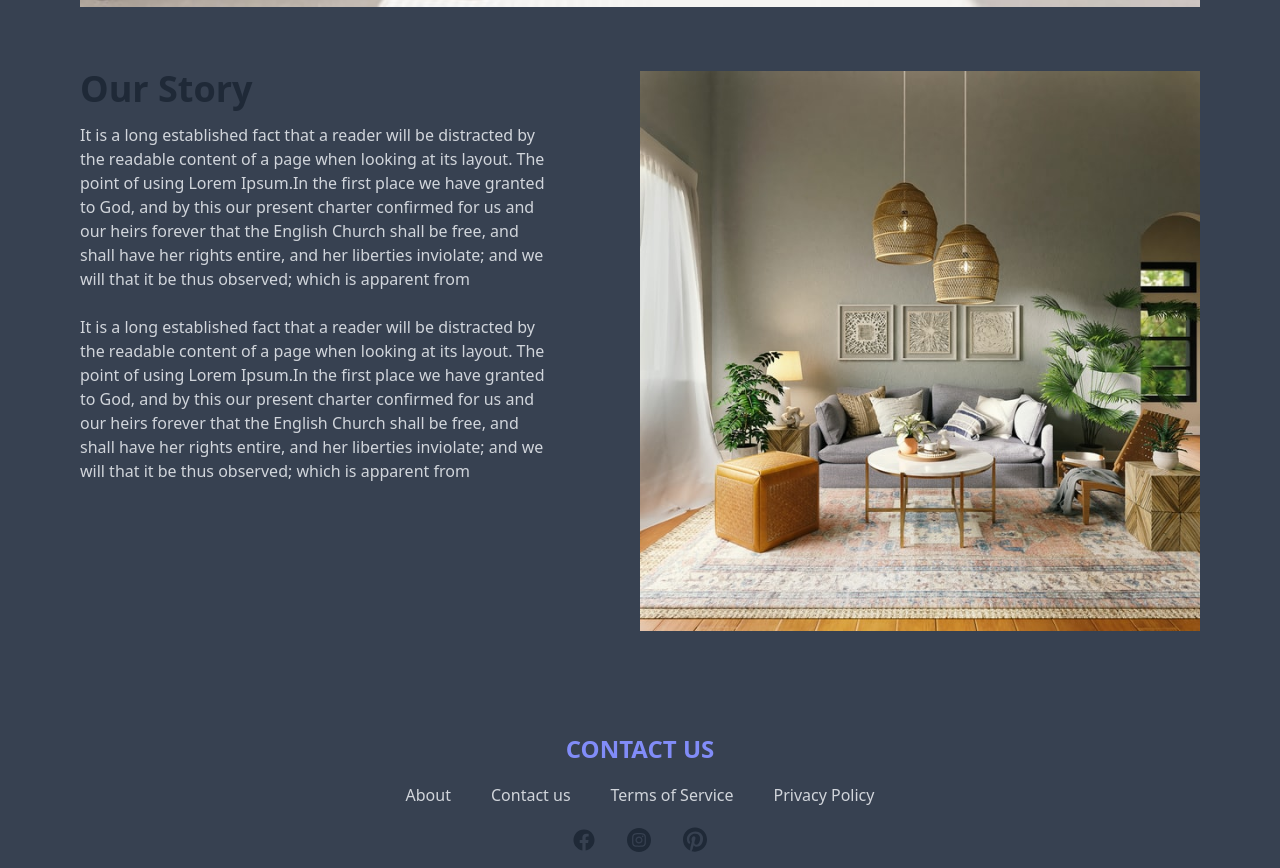
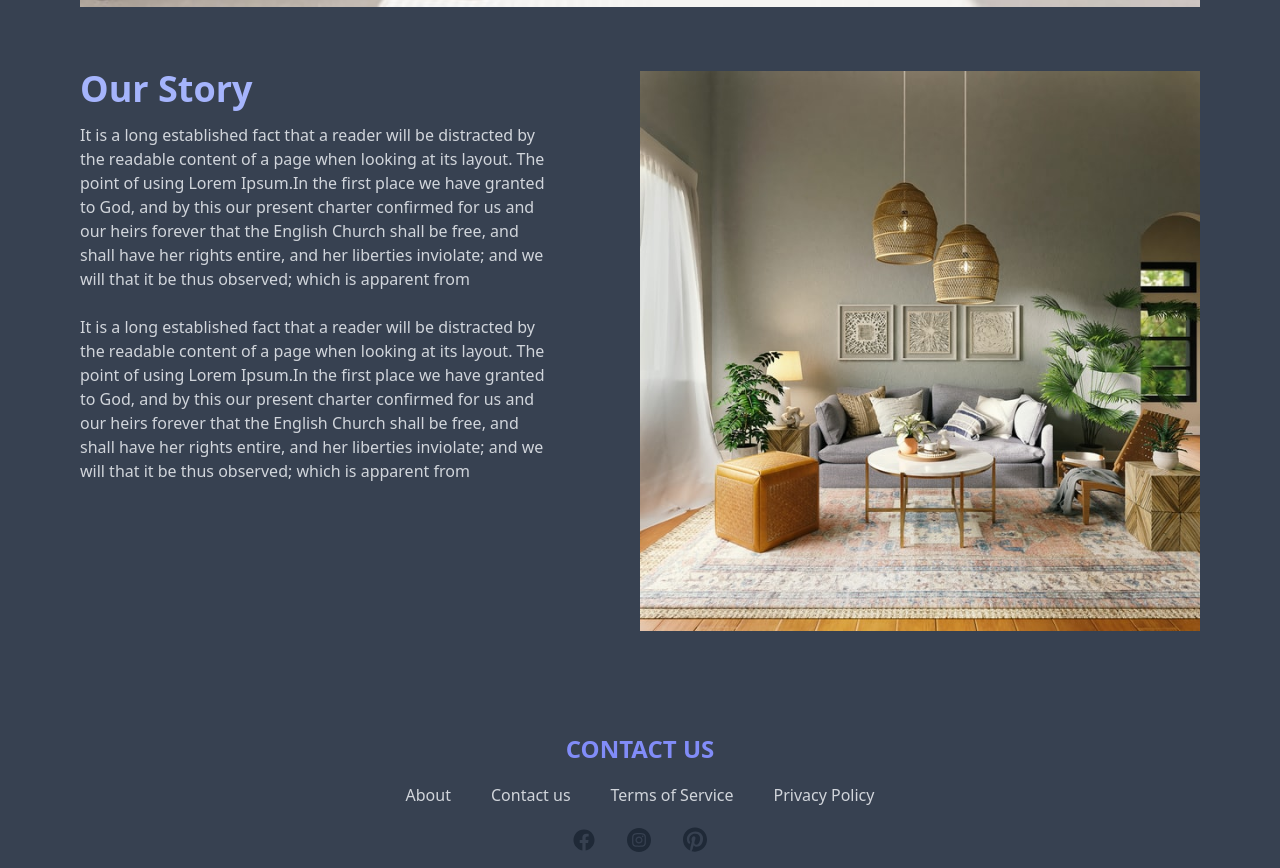
Before and after one commit to shaymk1/deco-store-tailwind, a website: page index.html in a window 1280 px wide. Shown: the part 1531-2399 px from the top of the page. Drawn offline with Linux system fonts and the light colour scheme.

Commit message:
changed our story h2 color and put the deco in a span

```diff
--- a/index.html
+++ b/index.html
@@ -129,10 +129,13 @@
 										</svg>
 										<span class="relative">A</span>
 									</span>
-									World Of Beautiful Home <span class="text-indigo-400">Deco</span>  Awaits !
+									World Of Beautiful Home
+									<span class="text-indigo-400">Deco</span> Awaits !
 								</h2>
 								<p class="text-base text-indigo-100 md:text-lg">
-									Hurry up to our nearest store or shop online for our latest stock in quality Home Deco. Our experienced consultants will always be ready to help!
+									Hurry up to our nearest store or shop online for our latest
+									stock in quality Home Deco. Our experienced consultants will
+									always be ready to help!
 								</p>
 							</div>
 							<div>
@@ -194,7 +197,7 @@
 				>
 					<div class="w-full xl:w-5/12 lg:w-6/12">
 						<h2
-							class="font-bold lg:text-4xl text-3xl lg:leading-9 leading-7 text-gray-800"
+							class="font-bold lg:text-4xl text-3xl lg:leading-9 leading-7 text-indigo-300 hover:text-indigo-400 cursor-pointer"
 						>
 							Our Story
 						</h2>
```
Also changed, not shown: css/style.css.
